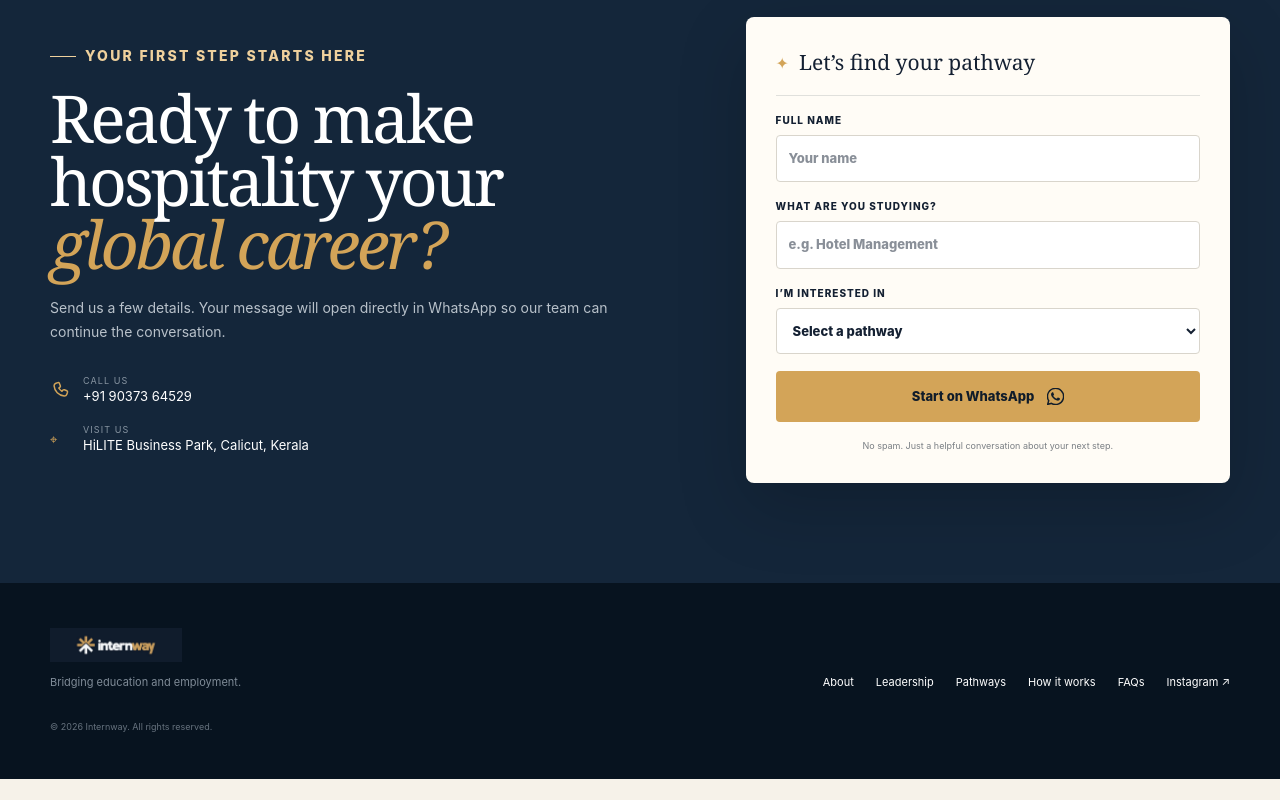
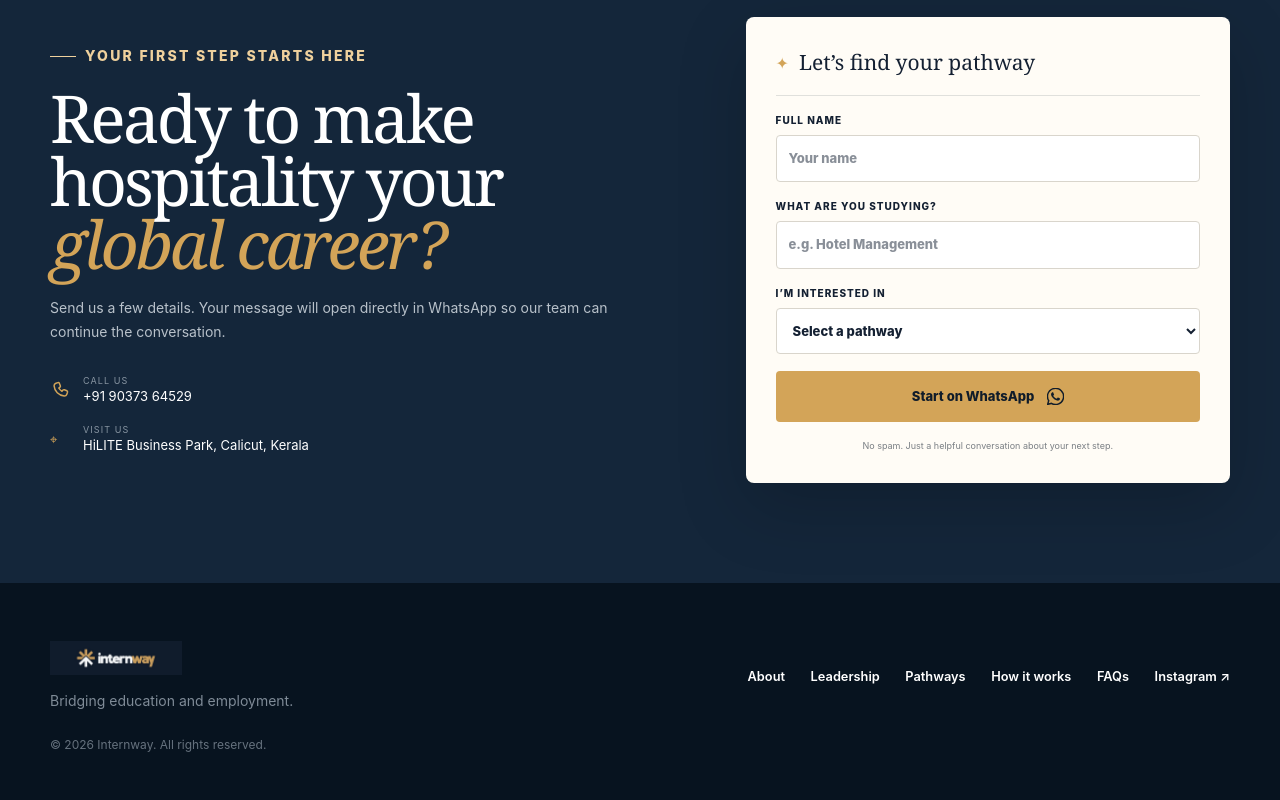
Before and after one commit to SajadYoosuf/interm_way_website, a Next.js app: page / in a window 1280 px wide. Shown: the part 5345-6145 px from the top of the page. Before the commit the page ends 6124 px from the top, so only its background shows below. Built offline with nearby package versions, Linux system fonts and the light colour scheme; no server answers.

Commit message:
Improve desktop footer readability

```diff
--- a/app/globals.css
+++ b/app/globals.css
@@ -165,8 +165,13 @@ footer { background:#07131f; color:white; padding:42px 20px 95px; display:grid;
   .faq-list details>p { padding:0 60px 26px; font-size:14px; }
   .lead-section { padding:100px 42px; grid-template-columns:1fr .8fr; align-items:center; }
   .lead-form { padding:30px; }
-  footer { padding:45px 42px; grid-template-columns:1fr auto; align-items:end; }
-  .copyright { grid-column:1/-1; }
+  footer { padding:58px 42px 46px; grid-template-columns:1fr auto; align-items:center; column-gap:48px; row-gap:24px; }
+  .footer-brand { gap:15px; }
+  .footer-brand p { font-size:14px; line-height:1.55; }
+  .footer-links { justify-content:flex-end; gap:clamp(20px,2vw,34px); font-size:clamp(12px,1vw,15px); font-weight:600; }
+  .footer-links a { display:inline-flex; align-items:center; min-height:44px; transition:color .2s ease; }
+  .footer-links a:hover,.footer-links a:focus-visible { color:var(--gold-light); }
+  .copyright { grid-column:1/-1; font-size:12px; line-height:1.5; }
   .floating-actions { right:24px; bottom:24px; }
 }
 
```
